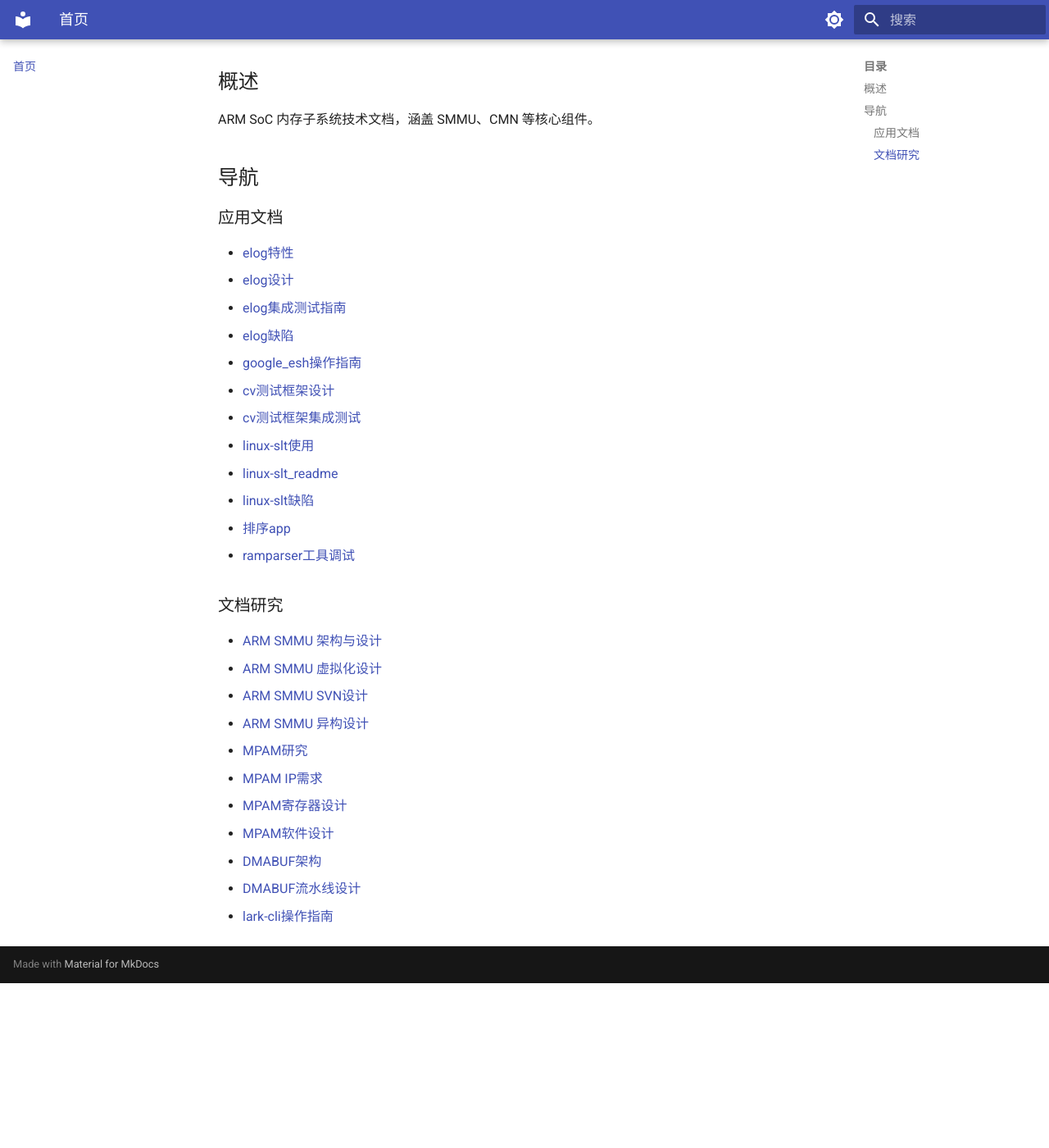
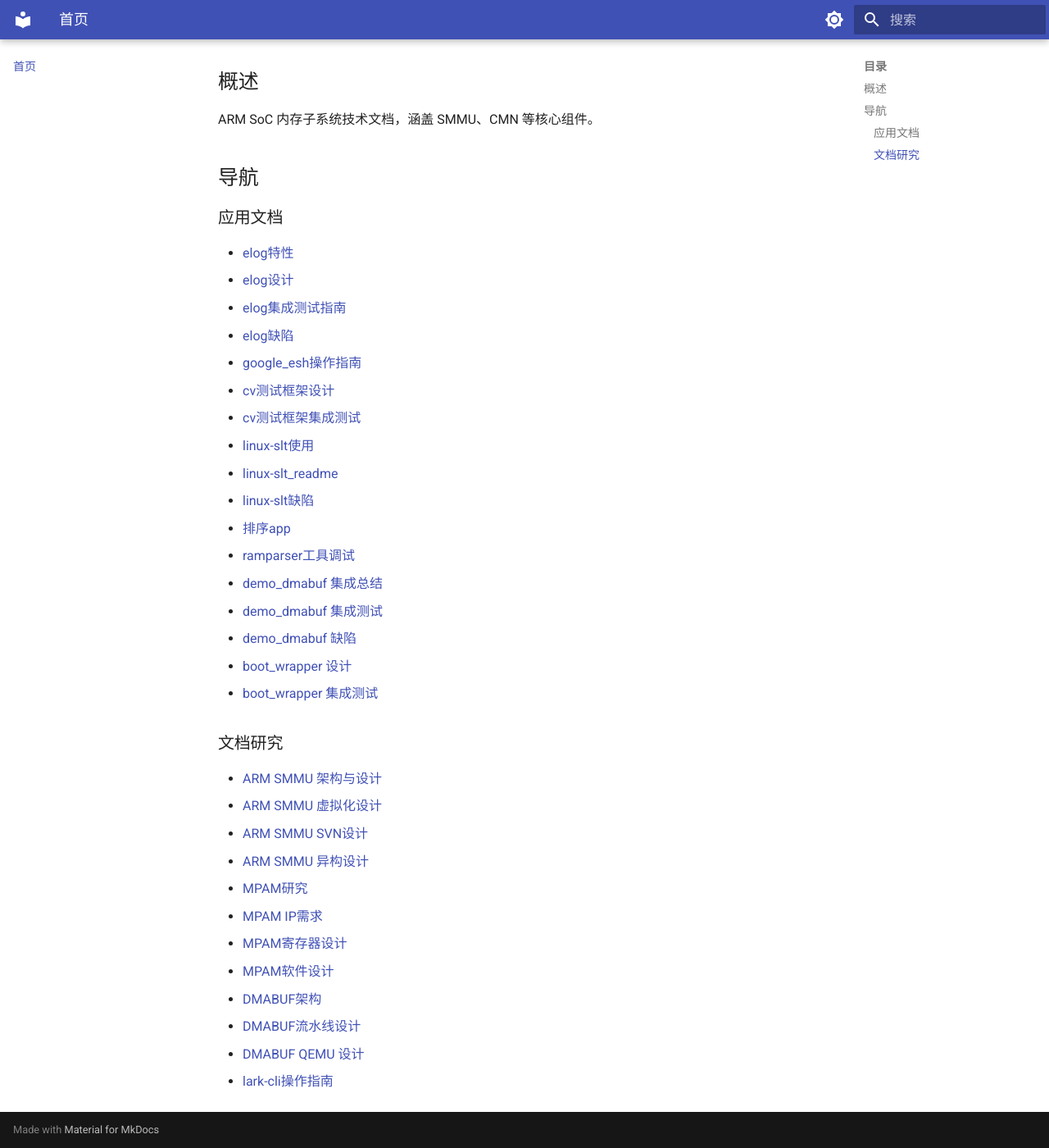
Before and after one commit to kimihuang/quantum_memory, an MkDocs documentation site: the page built from docs/index.md, in a window 1280 px wide and 1400 px high, scrolled down 211 px. Shown: the whole window at 82% size. Built offline with MkDocs 1.6.1 and Material for MkDocs 9.7.7, drawn with Linux system fonts in a browser that asks for light colours; before the commit the page ends 1410 px from its top, so only the background shows below that.

Commit message:
add boot-wrapper-aarch64 & demo_dmabuf md

```diff
--- a/docs/index.md
+++ b/docs/index.md
@@ -21,6 +21,12 @@ ARM SoC 内存子系统技术文档，涵盖 SMMU、CMN 等核心组件。
 - [linux-slt缺陷](src/packages/linux-slt/BUG.md)
 - [排序app](src/packages/sort_app/README.md)
 - [ramparser工具调试](src/packages/ramparser-LE.PRODUCT.2.6.r1-02600-QCS610.0/linux-ramdump-parser-v2/ramparse_debugging.md)
+- [demo_dmabuf 集成总结](src/packages/demo_dmabuf/INTEGRATION_SUMMARY.md)
+- [demo_dmabuf 集成测试](src/packages/demo_dmabuf/INTEGRATION_TEST.md)
+- [demo_dmabuf 缺陷](src/packages/demo_dmabuf/bug.md)
+- [boot_wrapper 设计](src/packages/boot-wrapper-aarch64/Design.md)
+- [boot_wrapper 集成测试](src/packages/boot-wrapper-aarch64/Debug.md)
+
 
 
 ### 文档研究
@@ -34,4 +40,5 @@ ARM SoC 内存子系统技术文档，涵盖 SMMU、CMN 等核心组件。
 - [MPAM软件设计](src/spec_research/mpam/MPAM_Linux_Software_Design.md)
 - [DMABUF架构](src/spec_research/dmabuf/DMABUF_ARCHITECTURE.md)
 - [DMABUF流水线设计](src/spec_research/dmabuf/DMABUF_PIPELINE_DESIGN.md)
+- [DMABUF QEMU 设计](src/spec_research/dmabuf/DMABUF_QEMU_DESIGN.md)
 - [lark-cli操作指南](src/spec_research/lark-cli/lark-cli_operation_guide.md)
```
Also changed, not shown: docs/src/packages/boot-wrapper-aarch64/Debug.md (added, +1 -0 lines), docs/src/packages/boot-wrapper-aarch64/Design.md (added, +1 -0 lines), docs/src/packages/demo_dmabuf/INTEGRATION_SUMMARY.md (added, +1 -0 lines), docs/src/packages/demo_dmabuf/INTEGRATION_TEST.md (added, +1 -0 lines), docs/src/spec_research/dmabuf/DMABUF_QEMU_DESIGN.md (added, +1 -0 lines).
